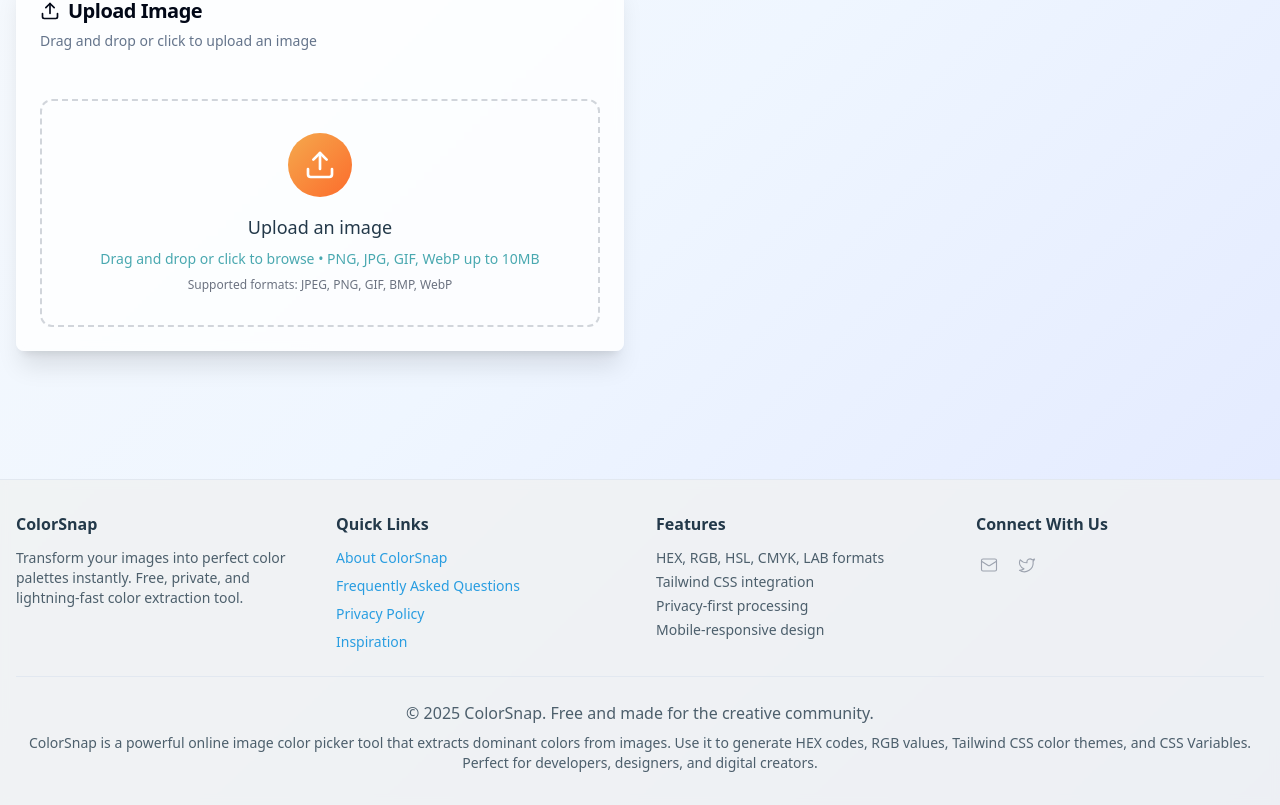
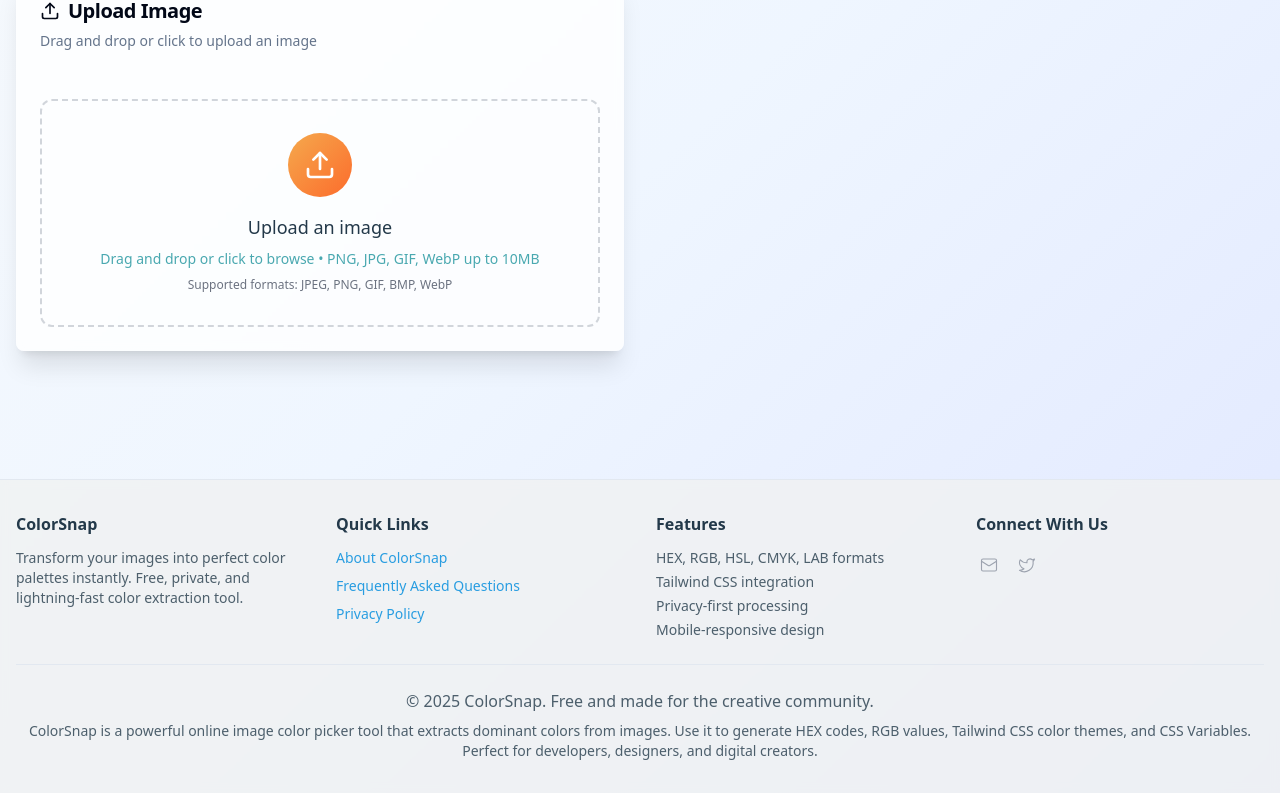
Before and after one commit to Madhav1716/Colorsnap, a React (Vite) app: page / in a window 1280 px wide. Shown: the part 436-1241 px from the top of the page. Built offline with nearby package versions, Linux system fonts and the light colour scheme.

Commit message:
Footer update

```diff
--- a/src/components/Footer.tsx
+++ b/src/components/Footer.tsx
@@ -53,16 +53,14 @@
             <div className="space-y-2">
               <Link
                 to="/about"
-                className="text-logo-blue hover:text-logo-orange text-sm block focus:outline-logo-blue"
-                aria-label="About ColorSnap"
-              >
+                className="text-logo-blue hover:text-logo-orange text-sm block"
+                aria-label="About ColorSnap">
                 About ColorSnap
               </Link>
               <Link
                 to="/faq"
-                className="text-logo-blue hover:text-logo-orange text-sm block focus:outline-logo-blue"
-                aria-label="Frequently Asked Questions"
-              >
+                className="text-logo-blue hover:text-logo-orange text-sm block"
+                aria-label="Frequently Asked Questions">
                 Frequently Asked Questions
               </Link>
               <Link
@@ -71,13 +69,6 @@
                 aria-label="Privacy Policy"
               >
                 Privacy Policy
-              </Link>
-              <Link
-                to="/inspiration"
-                className="text-logo-blue hover:text-logo-orange text-sm block focus:outline-logo-blue"
-                aria-label="Color Palette Inspiration"
-              >
-                Inspiration
               </Link>
             </div>
           </div>
```
